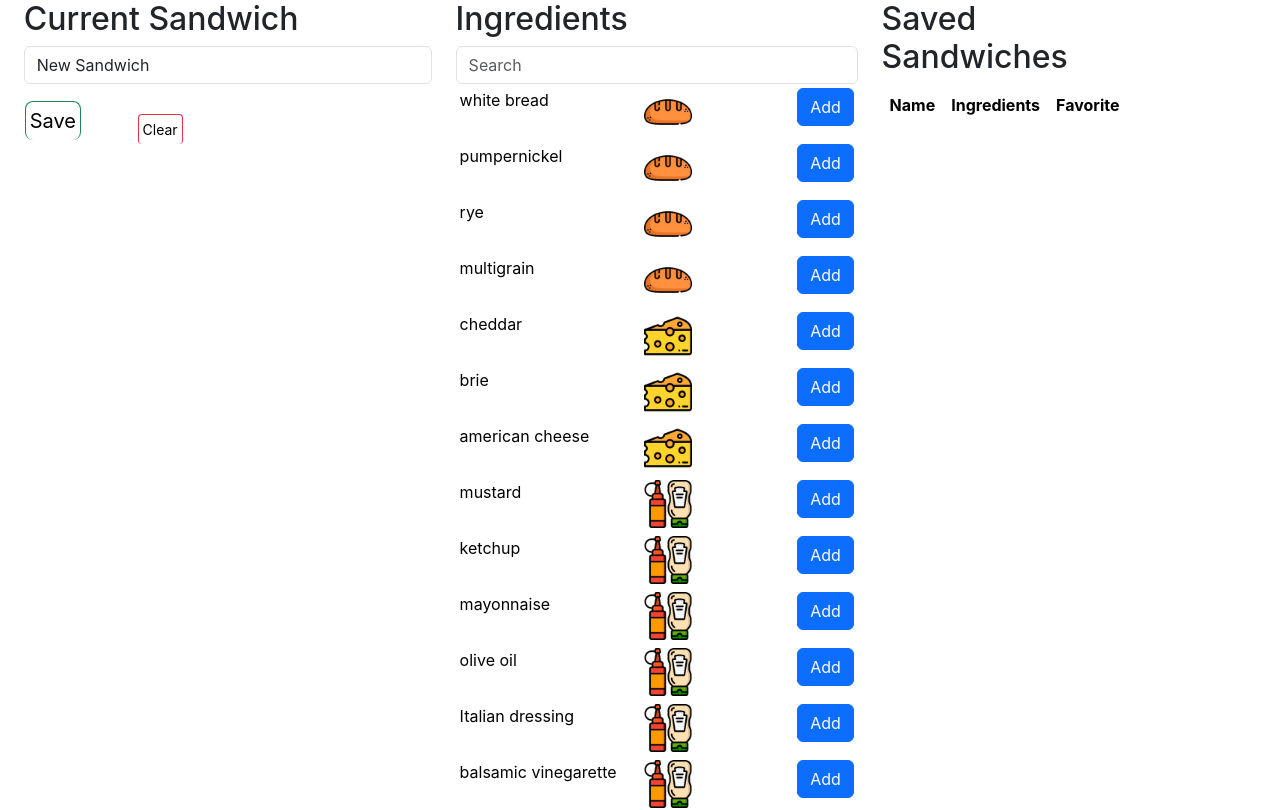
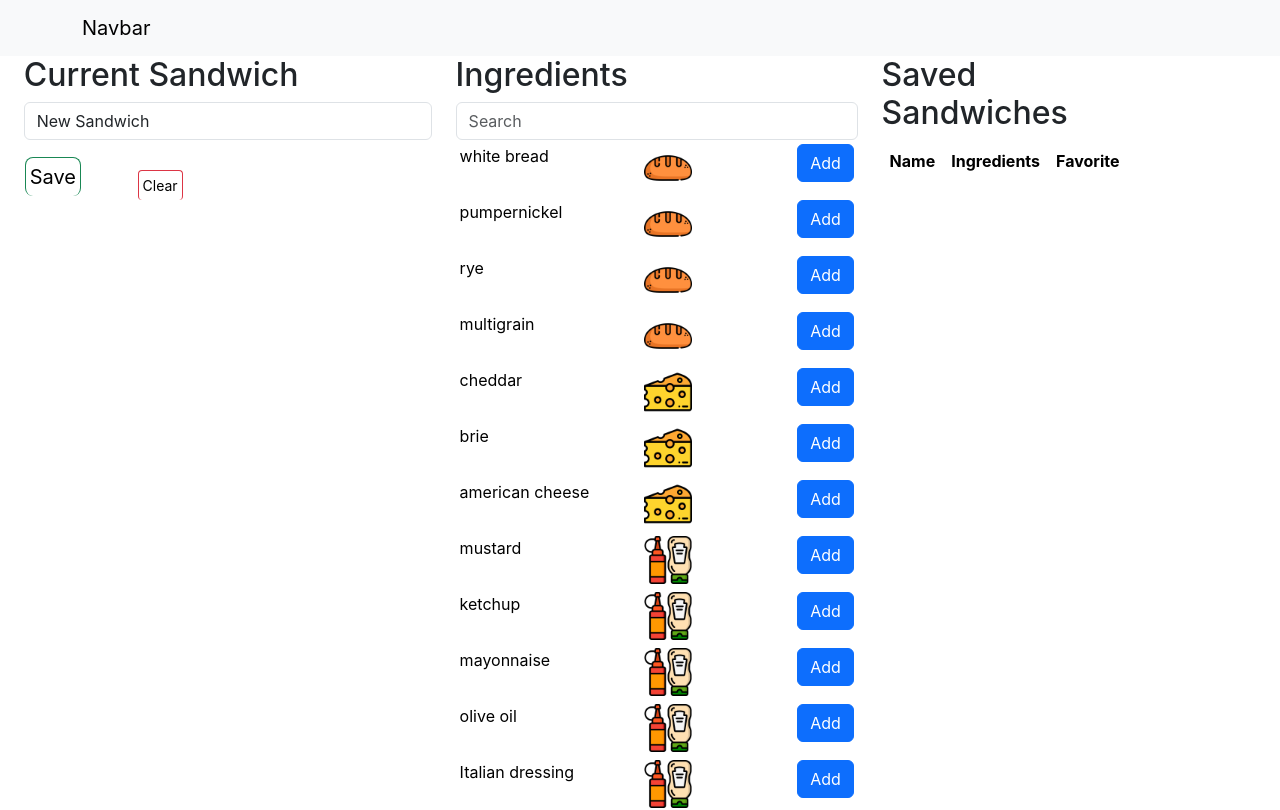
Before and after one commit to mat-lundin/makeasandwich, a React (Create React App) app: page / in a window 1280 px wide. Shown: the top 810 px of the page. Built offline with nearby package versions, Linux system fonts and the light colour scheme.

Commit message:
init header

```diff
--- /dev/null
+++ b/src/components/Header.js
@@ -0,0 +1,14 @@
+import Container from 'react-bootstrap/Container';
+import Navbar from 'react-bootstrap/Navbar';
+
+function Header(){
+    return (
+        <Navbar expand="lg" variant="light" bg="light">
+      <Container>
+        <Navbar.Brand href="#">Navbar</Navbar.Brand>
+      </Container>
+    </Navbar>
+    )
+}
+
+export default Header
--- a/src/pages/home.js
+++ b/src/pages/home.js
@@ -1,4 +1,13 @@
-import Home from '../components/Home'
+import Home from '../components/Home';
+import Header from '../components/Header';
 
+function homepage(){
+    return (
+        <>
+        <Header />
+        <Home />
+        </>
+    )
+}
 
-export default Home
+export default homepage
```
